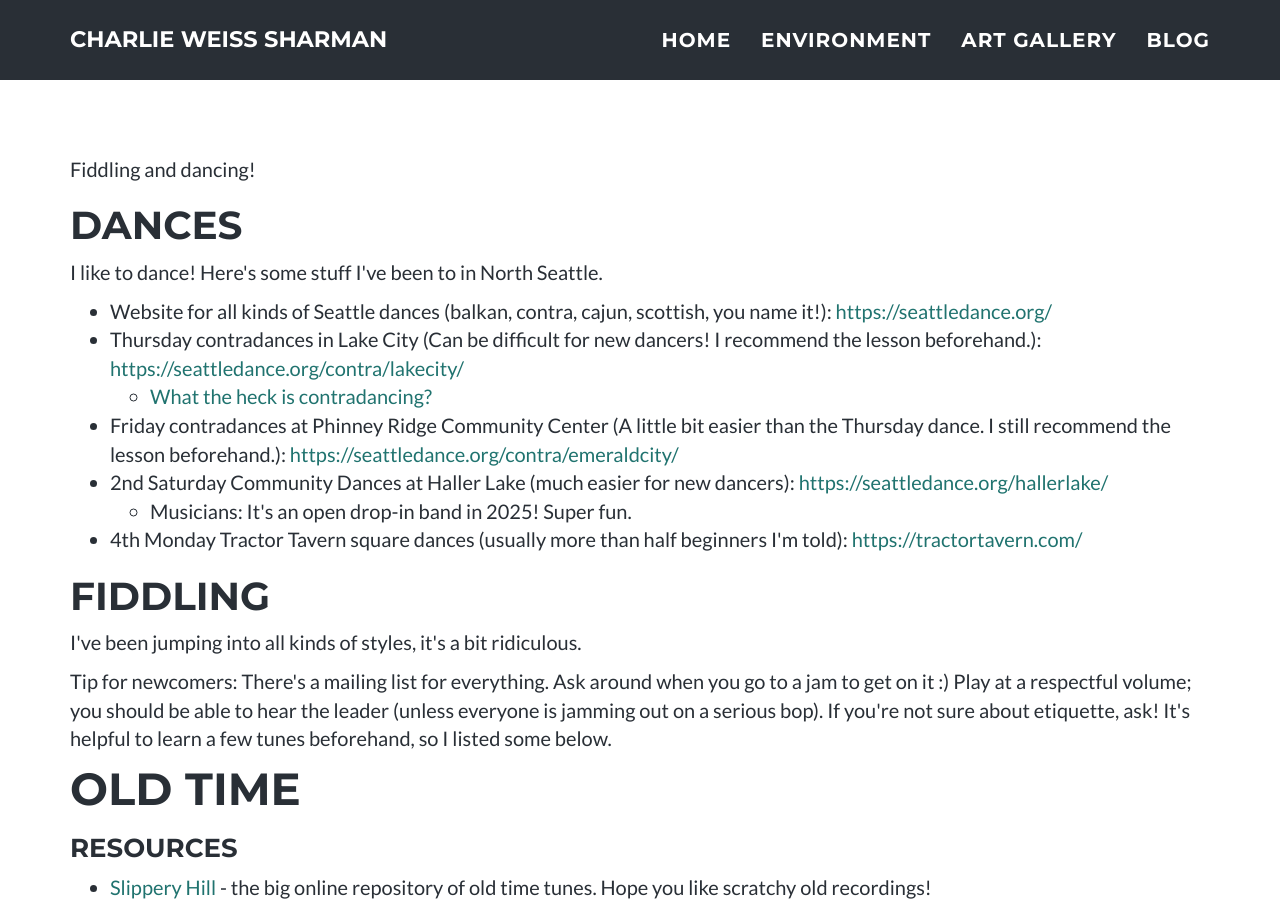
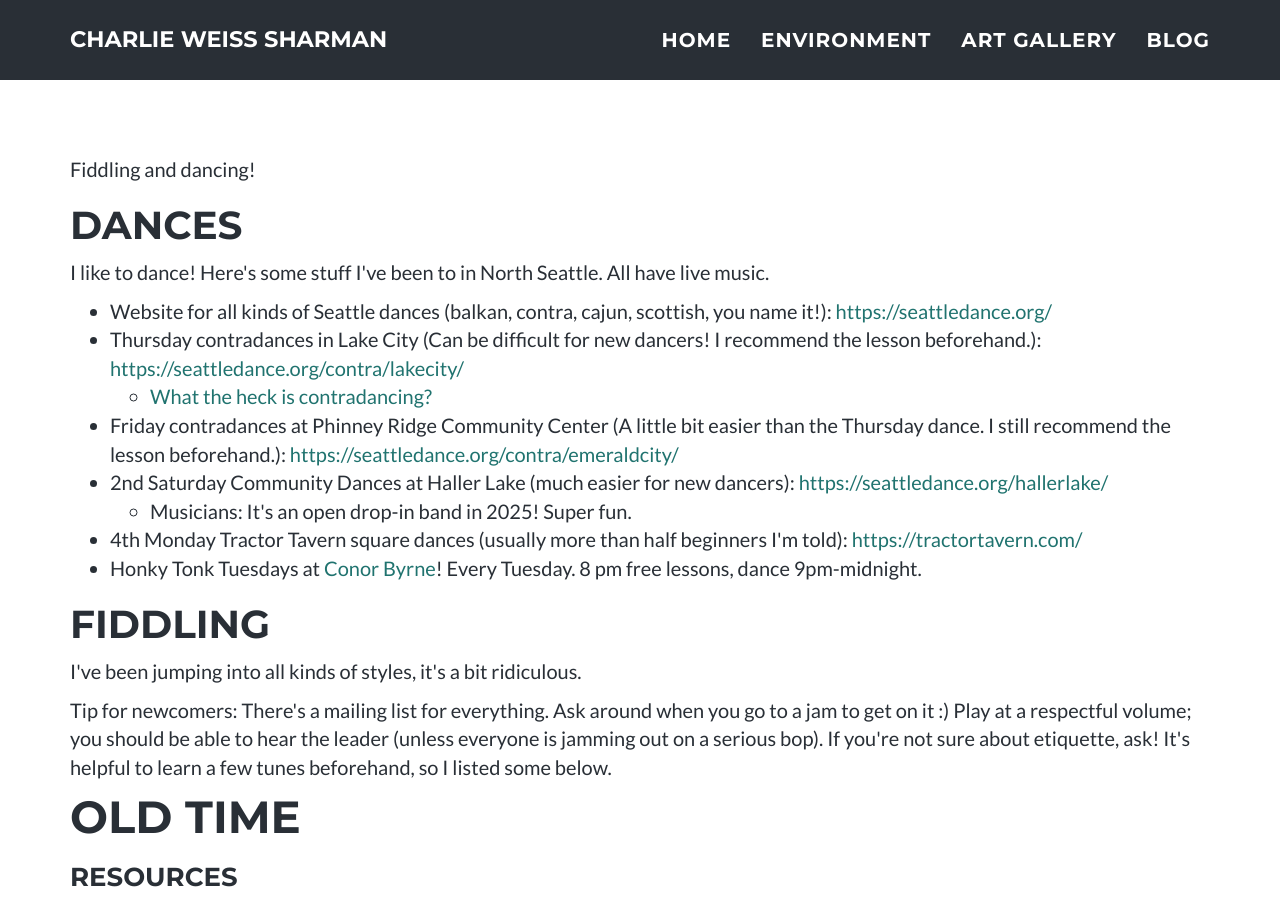
Before and after one commit to charlievweiss/charlievweiss.github.io, a Jekyll site: the page built from _posts/2025-10-29-folk-stuff.md, in a window 1280 px wide and 900 px high, scrolled down 347 px. Built offline with Jekyll 4.4.1, drawn with Linux system fonts in a browser that asks for light colours.

Commit message:
Update 2025-10-29-folk-stuff.md

```diff
--- a/_posts/2025-10-29-folk-stuff.md
+++ b/_posts/2025-10-29-folk-stuff.md
@@ -19,7 +19,7 @@ Fiddling and dancing!
 </p>
 <h1>Dances</h1>
 <p>
-I like to dance! Here's some stuff I've been to in North Seattle.
+I like to dance! Here's some stuff I've been to in North Seattle. All have live music.
 </p>
 <p>
     <ul>
@@ -30,6 +30,7 @@ I like to dance! Here's some stuff I've been to in North Seattle.
         <li>2nd Saturday Community Dances at Haller Lake (much easier for new dancers): <a href="https://seattledance.org/hallerlake/">https://seattledance.org/hallerlake/</a></li>
         <ul><li>Musicians: It's an open drop-in band in 2025! Super fun.</li></ul>
         <li>4th Monday Tractor Tavern square dances (usually more than half beginners I'm told): <a href="https://tractortavern.com/">https://tractortavern.com/</a></li>
+        <li>Honky Tonk Tuesdays at <a href="https://www.conorbyrnepub.com/">Conor Byrne</a>! Every Tuesday. 8 pm free lessons, dance 9pm-midnight.</li>
     </ul>
 </p>
 
```
